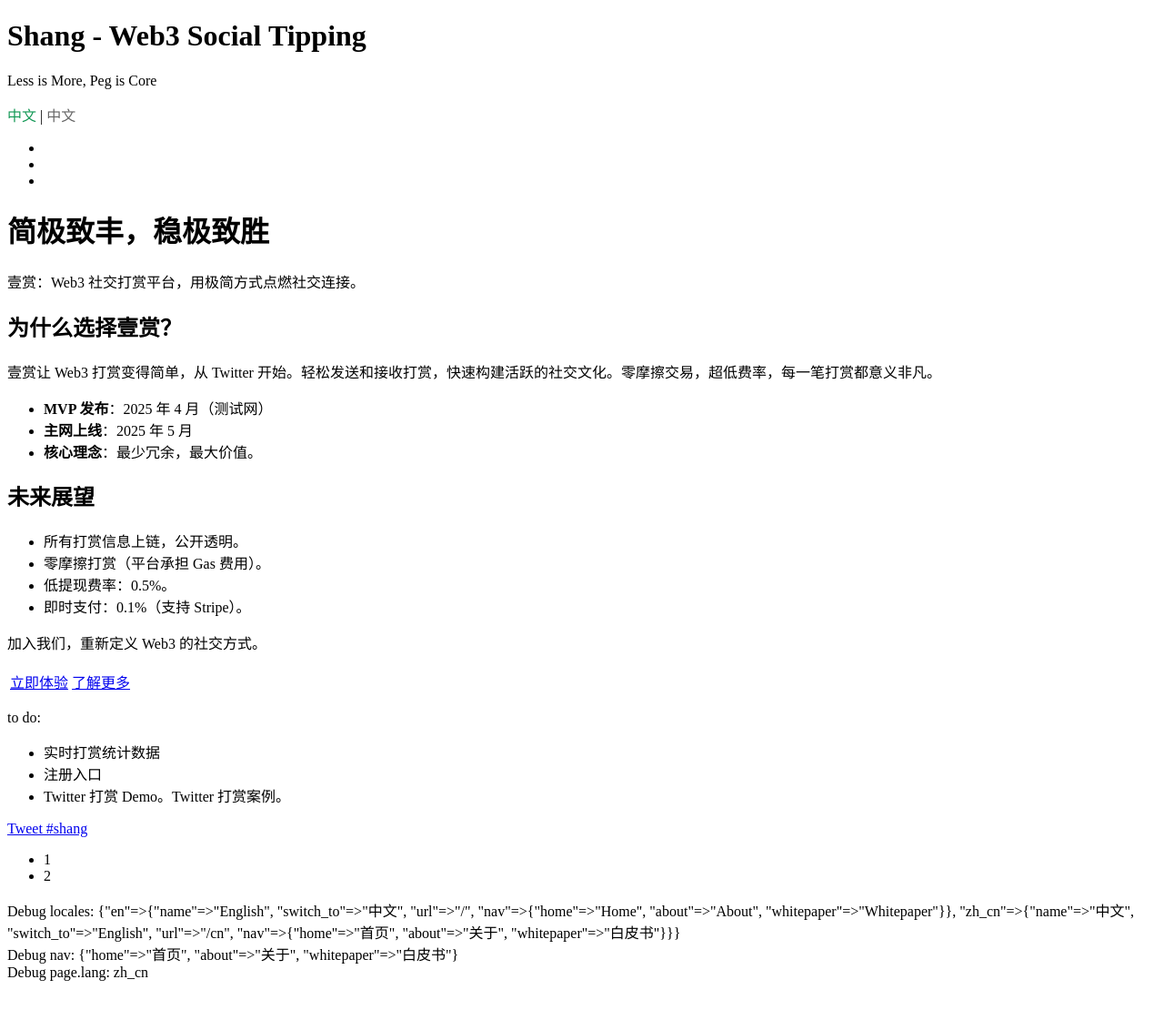
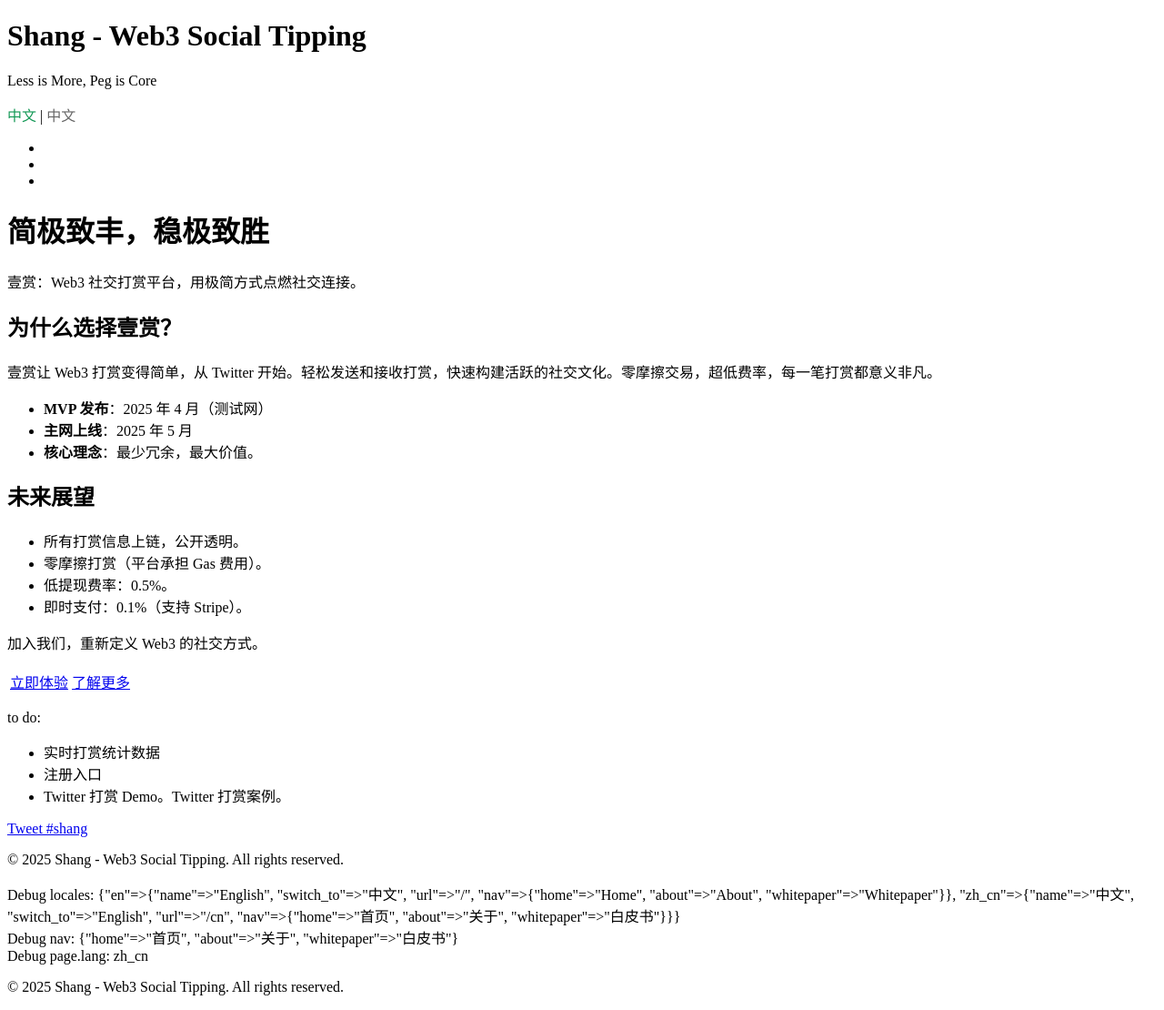
Before and after one commit to cloud-cottage/shang.tips, a Jekyll site: the page built from cn/index.markdown, in a window 1280 px wide. Shown: the whole page at 91% size. Built offline with Jekyll 4.4.1, drawn with Linux system fonts in a browser that asks for light colours; comment, search, counter and statistics services are not loaded; before the commit the page ends 1086 px from its top, so only the background shows below that.

Commit message:
在default.html里直接调用 footer

```diff
--- a/_includes/footer.html
+++ b/_includes/footer.html
@@ -1,6 +1,3 @@
-<nav>
-  <ul>
-   <li>1</li>
-    <li>2</li>
-  </ul>
-</nav>
+<footer>
+  <p>&copy; {{ site.time | date: '%Y' }} {{ site.title }}. All rights reserved.</p>
+</footer>
--- a/_layouts/default.html
+++ b/_layouts/default.html
@@ -39,5 +39,6 @@
   <div>
     Debug page.lang: {{ page.lang }}
   </div>
+  {% include footer.html %}
 </body>
 </html>
--- a/index.markdown
+++ b/index.markdown
@@ -5,7 +5,6 @@ permalink: /
 lang: en
 ---
 {% include header.html %}
-{% include head_custom.html %}
 
 
 
```
